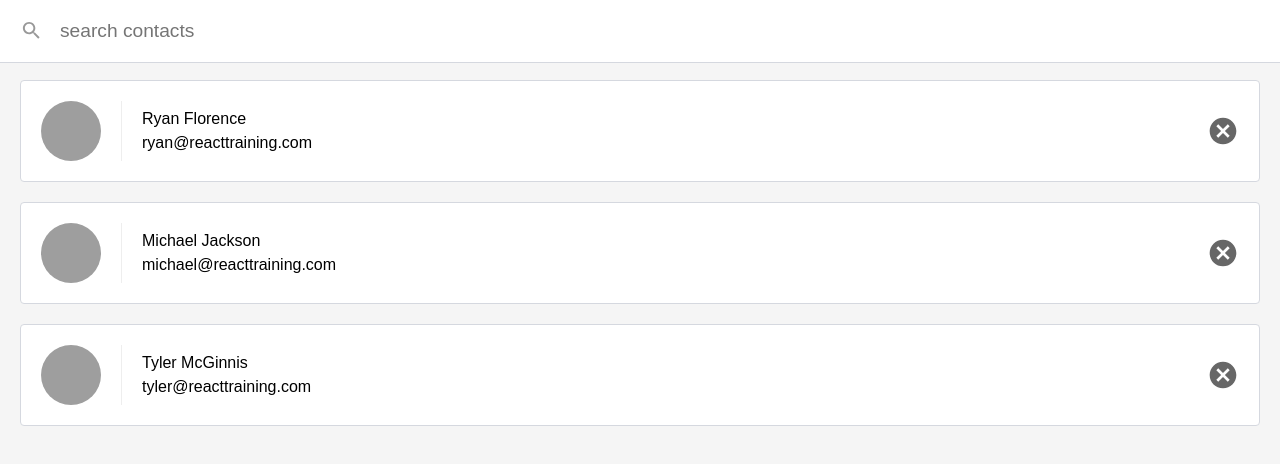
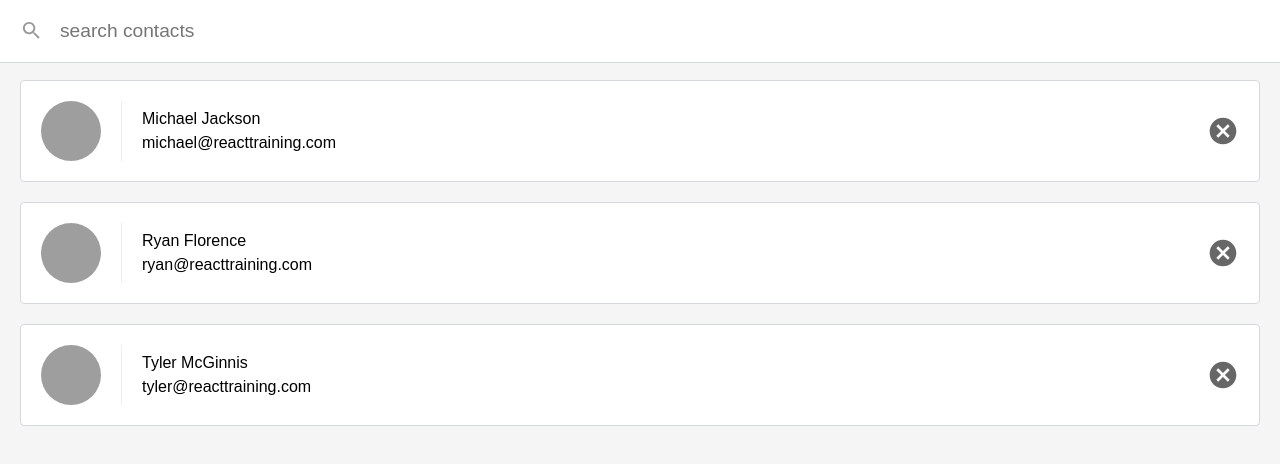
Before and after one commit to sorik/ud-react-contacts, a React (Create React App) app: page / in a window 1280 px wide. Shown: the top 464 px of the page. Built offline with nearby package versions, Linux system fonts and the light colour scheme.

Commit message:
Show contacts which matches the search query. - Refer this.state to get the source of truth for the search query

```diff
--- a/package.json
+++ b/package.json
@@ -3,10 +3,12 @@
   "version": "0.1.0",
   "private": true,
   "dependencies": {
+    "escape-string-regexp": "^1.0.5",
     "prop-types": "^15.5.10",
     "react": "^15.6.1",
     "react-dom": "^15.6.1",
-    "react-scripts": "1.0.10"
+    "react-scripts": "1.0.10",
+    "sort-by": "^1.2.0"
   },
   "scripts": {
     "start": "react-scripts start",
--- a/src/ListContacts.js
+++ b/src/ListContacts.js
@@ -1,5 +1,7 @@
 import React, { Component } from 'react';
 import PropTypes from 'prop-types';
+import escapeRegExp from 'escape-string-regexp';
+import sortBy from 'sort-by';
 
 class ListContacts extends Component {
   static propTypes ={
@@ -15,6 +17,19 @@
     this.setState({query: query.trim()})
   }
 
+  showingContacts() {
+    let contacts;
+
+    if(this.state.query) {
+      const matcher = new RegExp(escapeRegExp(this.state.query), 'i');
+      contacts = this.props.contacts.filter((contact) => matcher.test(contact.name));
+    } else {
+      contacts =  this.props.contacts;
+    }
+
+    return contacts.sort(sortBy('name'));
+  }
+
   render() {
     return (
       <div className='list-contacts'>
@@ -28,7 +43,7 @@
         />
         </div>
         <ol className='contact-list'>
-          {this.props.contacts.map(contact => (
+          {this.showingContacts().map(contact => (
             <li key={contact.id} className='contact-list-item'>
               <div className='contact-avatar' style={{backgroundImage: `url(${contact.avatarURL})`}}></div>
               <div className='contact-details'>
```
Also changed, not shown: 1 other file (tests, documents, lock files or other folders).
